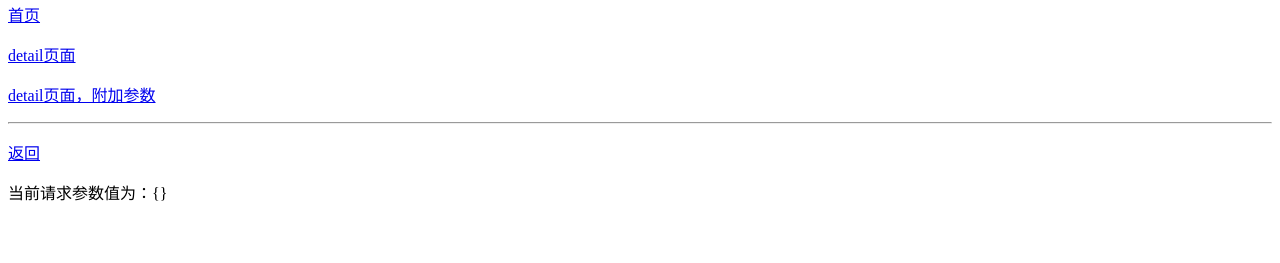
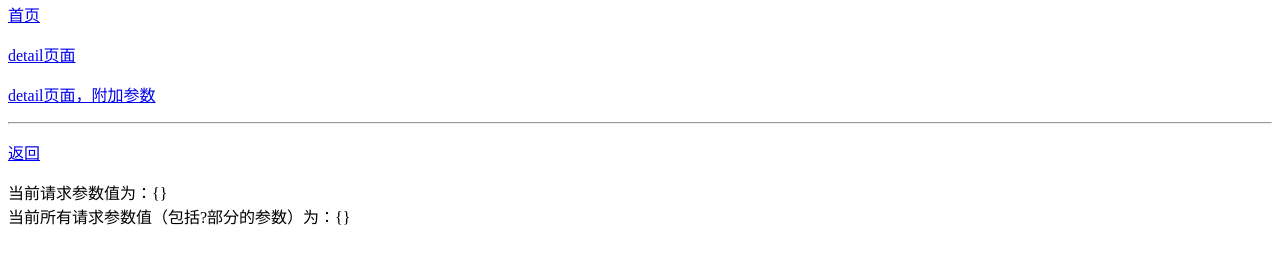
Before and after one commit to helinjiang/jSpa, a website: page demo/resource/html/index.html in a window 1280 px wide. Both pictures are taken after a click on the link "detail页面". Shown: the part 87-350 px from the top of the page. Drawn offline with Linux system fonts and the light colour scheme; files that its build step writes are made by us from their sources; files whose address does not match are found by name.

Commit message:
调试jSpa.Page对象

```diff
--- a/demo/resource/html/index.html
+++ b/demo/resource/html/index.html
@@ -50,7 +50,7 @@
     <div data-defpageid="index" data-switch="PAGEINDEX.switch" data-active="PAGEINDEX.active">
         <h1>首页</h1>
         <p><a href="javascript:void(0);" data-nav="detail">detail页面</a></p>
-        <p><a href="javascript:void(0);" data-nav="detail(key1,key2)" data-key1="1key1" data-key2="2key2">detail页面，附加参数</a></p>
+        </p>
         <hr>
         <p><a href="javascript:void(0);" data-click="EVENT.testClick">测试点击事件</a></p>
         <p><a href="javascript:void(0);" data-click="EVENT.testClick EVENT.testClick2">测试点击事件（两个）</a></p>
--- a/demo/resource/js/page/detail.js
+++ b/demo/resource/js/page/detail.js
@@ -52,11 +52,14 @@ window.PAGEDETAIL = (function () {
             console.debug("[detail.js][switchDo] curPageObj.triggerSwitch callback in"); //@debug
 
             var resultObj = $(".jresult", curPageContainer),
-                paramObj = curPageObj.getParam(true);
+                paramObj = curPageObj.getParam(),
+                allParamObj = curPageObj.getParam(true);
 
             //因为我们引入了Zepto.js，因此也可以直接使用其api设置html，但我们强烈建议使用jSpa框架的设置方式，这样可以灵活处理
             // UTIL.setHtml(resultObj, "当前请求参数值为：" + JSON.stringify(paramObj));
             resultObj.html("当前请求参数值为：" + JSON.stringify(paramObj));
+
+            UTIL.setHtml(resultObj, "<br/>当前所有请求参数值（包括?部分的参数）为：" + JSON.stringify(allParamObj), true);
         });
     }
 
```
Also changed, not shown: README.md, demo/dist/index.html, demo/dist/js/page/detail.js.
